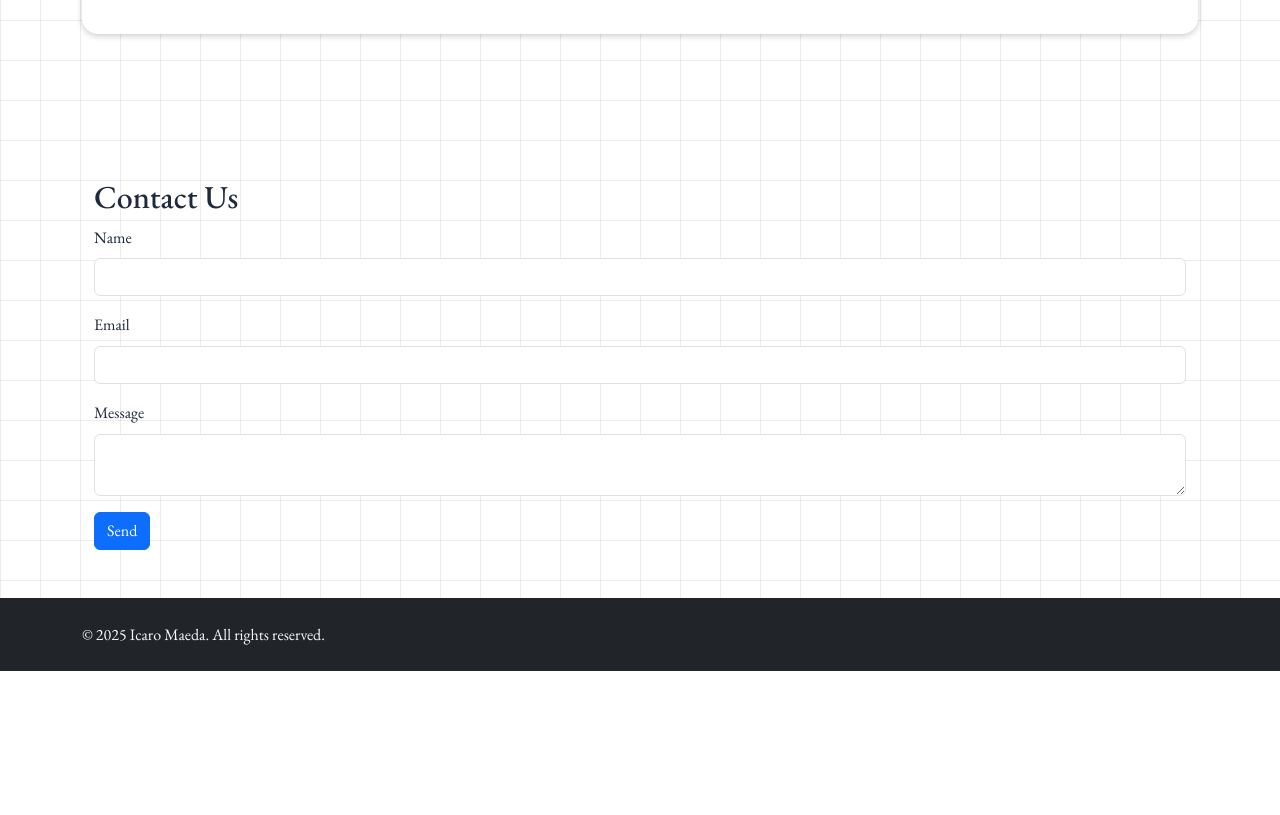
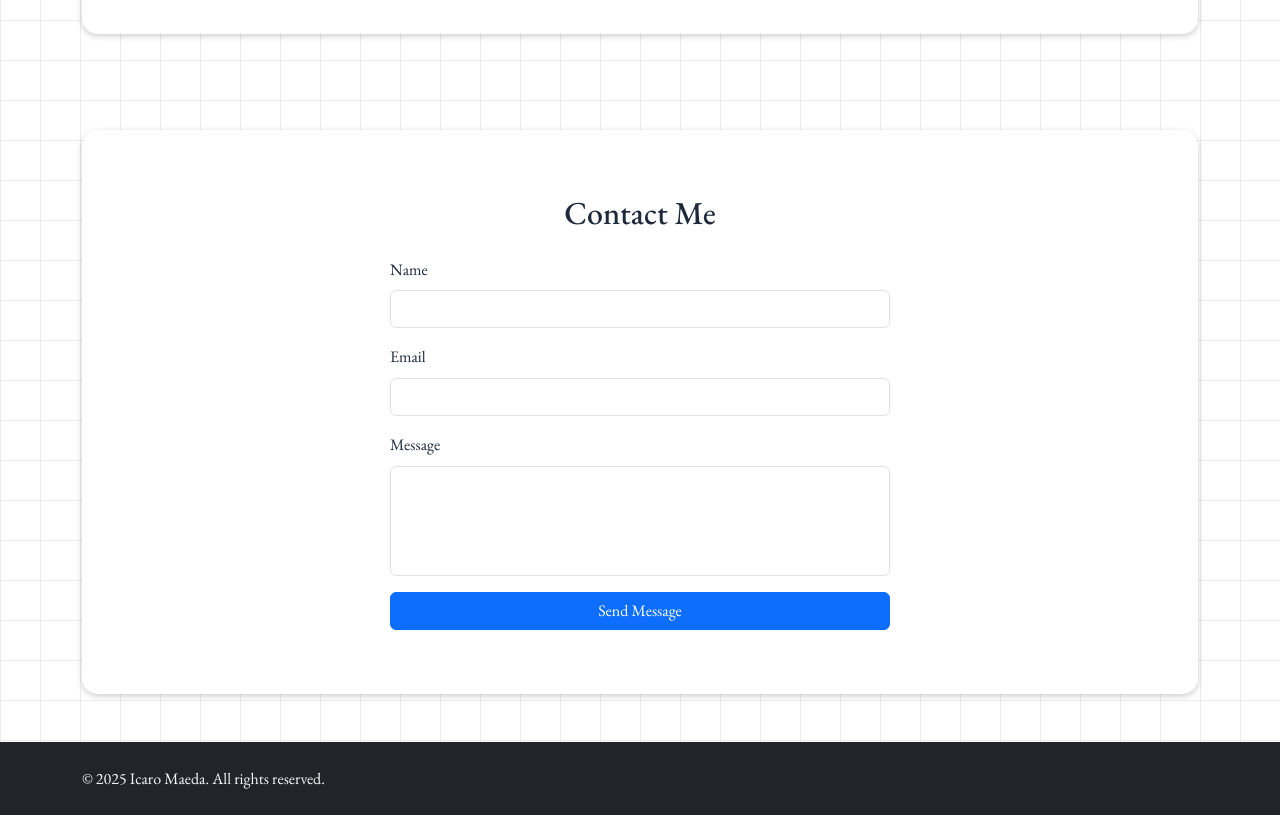
Before and after one commit to carelmaeda/next-proj, a Next.js app: page / in a window 1280 px wide. Shown: the part 1340-2155 px from the top of the page. Before the commit the page ends 2011 px from the top, so only its background shows below. Built offline with nearby package versions, Linux system fonts and the light colour scheme.

Commit message:
fix: stable Email JS

```diff
--- a/src/app/components/Contact.tsx
+++ b/src/app/components/Contact.tsx
@@ -1,4 +1,4 @@
-"use client"; // Add this directive to indicate it's a client component
+"use client"; // Indicate it's a client component
 
 import React, { useState } from 'react';
 import emailjs from 'emailjs-com';
@@ -18,11 +18,6 @@ const Contact = () => {
       email,
       message,
     };
-
-    // Log environment variables
-    console.log('Service ID:', process.env.NEXT_PUBLIC_EMAILJS_SERVICE_ID);
-    console.log('Template ID:', process.env.NEXT_PUBLIC_EMAILJS_TEMPLATE_ID);
-    console.log('User ID:', process.env.NEXT_PUBLIC_EMAILJS_USER_ID);
 
     emailjs.send(
       process.env.NEXT_PUBLIC_EMAILJS_SERVICE_ID!,
@@ -45,10 +40,10 @@ const Contact = () => {
   };
 
   return (
-    <div className="container mt-5">
-      <h2>Contact Us</h2>
-      <form onSubmit={sendEmail}>
-        <div className="mb-3">
+    <div className="section-wrapper">
+      <h2 className="text-center mb-4">Contact Me</h2>
+      <form onSubmit={sendEmail} className='w-100'>
+        <div className="form-group mb-3">
           <label htmlFor="name" className="form-label">Name</label>
           <input
             type="text"
@@ -57,9 +52,10 @@ const Contact = () => {
             value={name}
             onChange={(e) => setName(e.target.value)}
             required
+            aria-label="Enter your name"
           />
         </div>
-        <div className="mb-3">
+        <div className="form-group mb-3">
           <label htmlFor="email" className="form-label">Email</label>
           <input
             type="email"
@@ -68,9 +64,10 @@ const Contact = () => {
             value={email}
             onChange={(e) => setEmail(e.target.value)}
             required
+            aria-label="Enter your email"
           />
         </div>
-        <div className="mb-3">
+        <div className="form-group mb-3">
           <label htmlFor="message" className="form-label">Message</label>
           <textarea
             className="form-control"
@@ -78,11 +75,13 @@ const Contact = () => {
             value={message}
             onChange={(e) => setMessage(e.target.value)}
             required
+            rows={4}
+            aria-label="Enter your message"
           />
         </div>
         {successMessage && <div className="alert alert-success">{successMessage}</div>}
         {errorMessage && <div className="alert alert-danger">{errorMessage}</div>}
-        <button type="submit" className="btn btn-primary">Send</button>
+        <button type="submit" className="btn btn-primary w-100">Send Message</button>
       </form>
     </div>
   );
--- a/src/app/globals.css
+++ b/src/app/globals.css
@@ -200,6 +200,14 @@ a:hover {
 
 /*CONTACT*/
 
+form{
+  max-width:500px;
+}
+
+form textarea{
+  resize: none;
+}
+
 .contact-section {
   padding: 4rem 0;
 }
```
